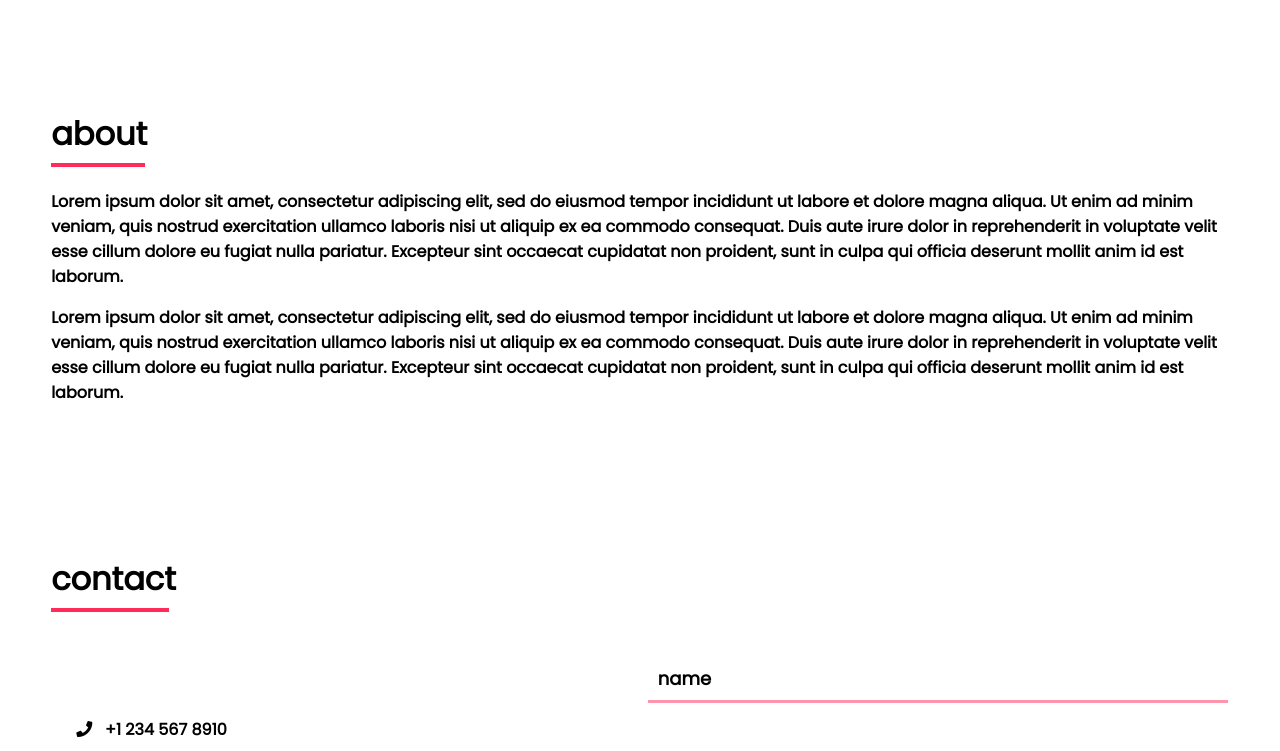
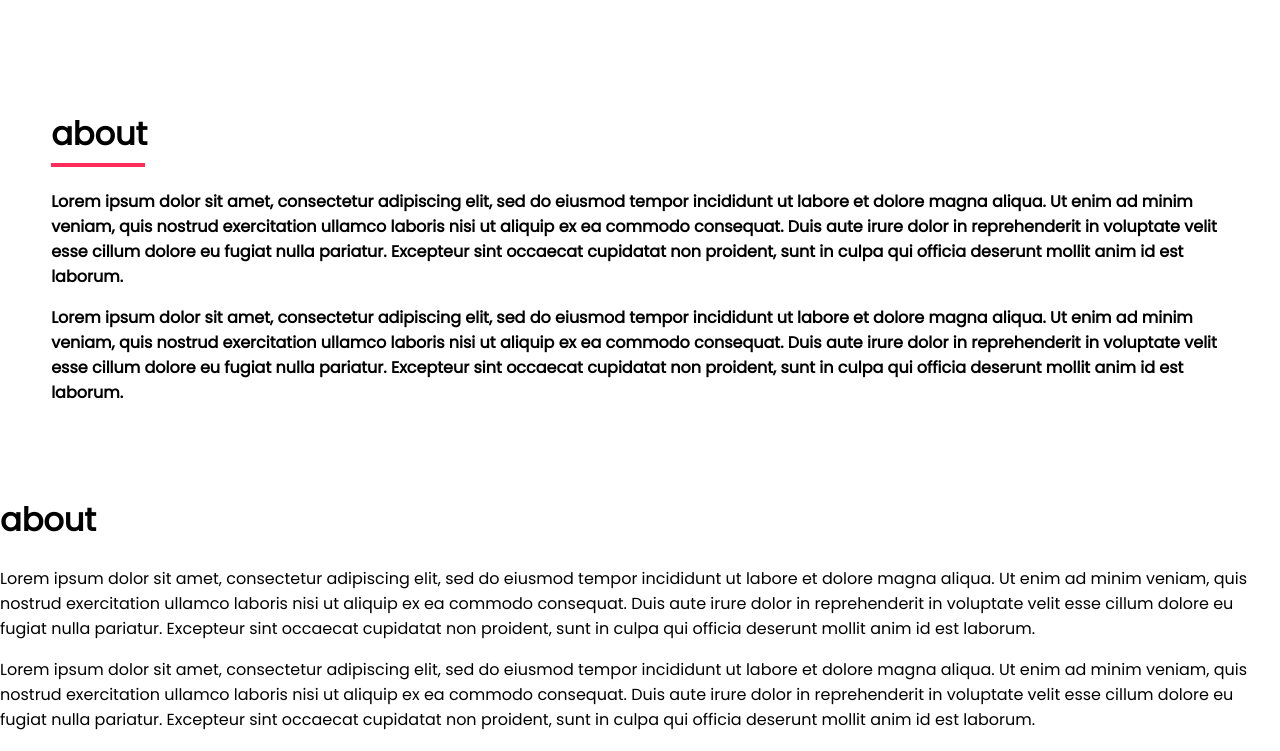
Before and after one commit to arpan-dasgupta/arpan-dasgupta.github.io, a Jekyll site: the page website/index.html, which Jekyll copies as it is, in a window 1280 px wide and 900 px high, scrolled down 1862 px, cut to the strip 149-900 px from the top of the window. Built offline with Jekyll 4.4.1, drawn with Linux system fonts in a browser that asks for light colours; some of the changed text lies outside the part shown.

Commit message:
updated Content

```diff
--- a/website/index.html
+++ b/website/index.html
@@ -1,15 +1,19 @@
 <!DOCTYPE html>
 <html lang="en">
+
 <head>
     <meta charset="UTF-8">
     <meta name="viewport" content="width=device-width, initial-scale=1.0">
     <meta http-equiv="X-UA-Compatible" content="ie=edge">
-    <title>yourname</title>
+    <title>Arpan</title>
     <link rel="stylesheet" href="https://cdnjs.cloudflare.com/ajax/libs/animate.css/3.7.0/animate.min.css">
-    <script src="https://code.jquery.com/jquery-3.3.1.min.js" integrity="sha256-FgpCb/KJQlLNfOu91ta32o/NMZxltwRo8QtmkMRdAu8=" crossorigin="anonymous"></script>
-    <link rel="stylesheet" href="https://use.fontawesome.com/releases/v5.7.1/css/all.css" integrity="sha384-fnmOCqbTlWIlj8LyTjo7mOUStjsKC4pOpQbqyi7RrhN7udi9RwhKkMHpvLbHG9Sr" crossorigin="anonymous">
+    <script src="https://code.jquery.com/jquery-3.3.1.min.js"
+        integrity="sha256-FgpCb/KJQlLNfOu91ta32o/NMZxltwRo8QtmkMRdAu8=" crossorigin="anonymous"></script>
+    <link rel="stylesheet" href="https://use.fontawesome.com/releases/v5.7.1/css/all.css"
+        integrity="sha384-fnmOCqbTlWIlj8LyTjo7mOUStjsKC4pOpQbqyi7RrhN7udi9RwhKkMHpvLbHG9Sr" crossorigin="anonymous">
     <link rel="stylesheet" href="index.css">
 </head>
+
 <body>
     <div id="loading">
         <div id="spinner"></div>
@@ -34,15 +38,20 @@
     <table id="top_part">
         <tr>
             <td id="about" class="animated slideInLeft" style="animation-delay:2s;">
-                <h1>this is where you put your about or tagline</h1>
-                <button class="btn_one">Hire Me</button><br>
+                <h1>Huh?</h1>
+                <button class="btn_one">Click for Fun!</button><br>
                 <table>
                     <tr>
-                        <td class="animated zoomIn" style="animation-delay:2.2s;"><a class="social"><i class="fab fa-facebook"></i></a></td>
-                        <td class="animated zoomIn" style="animation-delay:2.4s;"><a class="social"><i class="fab fa-twitter"></i></a></td>
-                        <td class="animated zoomIn" style="animation-delay:2.6s;"><a class="social"><i class="fab fa-instagram"></i></a></td>
-                        <td class="animated zoomIn" style="animation-delay:2.8s;"><a class="social"><i class="fab fa-dribbble"></i></a></td>
-                        <td class="animated zoomIn" style="animation-delay:3.0s;"><a class="social"><i class="fab fa-medium"></i></a></td>
+                        <td class="animated zoomIn" style="animation-delay:2.2s;"><a class="social"><i
+                                    class="fab fa-facebook"></i></a></td>
+                        <td class="animated zoomIn" style="animation-delay:2.4s;"><a class="social"><i
+                                    class="fab fa-twitter"></i></a></td>
+                        <td class="animated zoomIn" style="animation-delay:2.6s;"><a class="social"><i
+                                    class="fab fa-instagram"></i></a></td>
+                        <td class="animated zoomIn" style="animation-delay:2.8s;"><a class="social"><i
+                                    class="fab fa-dribbble"></i></a></td>
+                        <td class="animated zoomIn" style="animation-delay:3.0s;"><a class="social"><i
+                                    class="fab fa-medium"></i></a></td>
                     </tr>
                 </table>
             </td>
@@ -52,22 +61,54 @@
     <div id="work">
         <h1>work</h1>
         <div id="photos">
-            <img onclick="magnify($(this).attr('src'))" src="https://images.unsplash.com/photo-1547922657-b370d1687eb1?ixlib=rb-1.2.1&auto=format&fit=crop&w=700&q=80">
-            <img onclick="magnify($(this).attr('src'))" src="https://images.unsplash.com/photo-1549375463-8cbc18ca3f24?ixlib=rb-1.2.1&ixid=eyJhcHBfaWQiOjEyMDd9&auto=format&fit=crop&w=967&q=80">
-            <img onclick="magnify($(this).attr('src'))" src="https://images.unsplash.com/photo-1549366021-9f761d450615?ixlib=rb-1.2.1&ixid=eyJhcHBfaWQiOjEyMDd9&auto=format&fit=crop&w=650&q=80">
-            <img onclick="magnify($(this).attr('src'))" src="https://images.unsplash.com/photo-1549309019-a1d77aeae74f?ixlib=rb-1.2.1&ixid=eyJhcHBfaWQiOjEyMDd9&auto=format&fit=crop&w=634&q=80">
-            <img onclick="magnify($(this).attr('src'))" src="https://images.unsplash.com/photo-1547149666-769b42053e67?ixlib=rb-1.2.1&ixid=eyJhcHBfaWQiOjEyMDd9&auto=format&fit=crop&w=564&q=80">
-            <img onclick="magnify($(this).attr('src'))" src="https://images.unsplash.com/photo-1547950515-e652d0f50b1b?ixlib=rb-1.2.1&ixid=eyJhcHBfaWQiOjEyMDd9&auto=format&fit=crop&w=634&q=80">
-            <img onclick="magnify($(this).attr('src'))" src="https://images.unsplash.com/photo-1545342084-d03fe58ea023?ixlib=rb-1.2.1&ixid=eyJhcHBfaWQiOjEyMDd9&auto=format&fit=crop&w=633&q=80">
+            <img onclick="magnify($(this).attr('src'))"
+                src="https://images.unsplash.com/photo-1547922657-b370d1687eb1?ixlib=rb-1.2.1&auto=format&fit=crop&w=700&q=80">
+            <img onclick="magnify($(this).attr('src'))"
+                src="https://images.unsplash.com/photo-1549375463-8cbc18ca3f24?ixlib=rb-1.2.1&ixid=eyJhcHBfaWQiOjEyMDd9&auto=format&fit=crop&w=967&q=80">
+            <img onclick="magnify($(this).attr('src'))"
+                src="https://images.unsplash.com/photo-1549366021-9f761d450615?ixlib=rb-1.2.1&ixid=eyJhcHBfaWQiOjEyMDd9&auto=format&fit=crop&w=650&q=80">
+            <img onclick="magnify($(this).attr('src'))"
+                src="https://images.unsplash.com/photo-1549309019-a1d77aeae74f?ixlib=rb-1.2.1&ixid=eyJhcHBfaWQiOjEyMDd9&auto=format&fit=crop&w=634&q=80">
+            <img onclick="magnify($(this).attr('src'))"
+                src="https://images.unsplash.com/photo-1547149666-769b42053e67?ixlib=rb-1.2.1&ixid=eyJhcHBfaWQiOjEyMDd9&auto=format&fit=crop&w=564&q=80">
+            <img onclick="magnify($(this).attr('src'))"
+                src="https://images.unsplash.com/photo-1547950515-e652d0f50b1b?ixlib=rb-1.2.1&ixid=eyJhcHBfaWQiOjEyMDd9&auto=format&fit=crop&w=634&q=80">
+            <img onclick="magnify($(this).attr('src'))"
+                src="https://images.unsplash.com/photo-1545342084-d03fe58ea023?ixlib=rb-1.2.1&ixid=eyJhcHBfaWQiOjEyMDd9&auto=format&fit=crop&w=633&q=80">
         </div>
     </div>
     <div id="bio">
         <h1>about</h1>
         <p>
-            Lorem ipsum dolor sit amet, consectetur adipiscing elit, sed do eiusmod tempor incididunt ut labore et dolore magna aliqua. Ut enim ad minim veniam, quis nostrud exercitation ullamco laboris nisi ut aliquip ex ea commodo consequat. Duis aute irure dolor in reprehenderit in voluptate velit esse cillum dolore eu fugiat nulla pariatur. Excepteur sint occaecat cupidatat non proident, sunt in culpa qui officia deserunt mollit anim id est laborum.
+            Lorem ipsum dolor sit amet, consectetur adipiscing elit, sed do eiusmod tempor incididunt ut labore et
+            dolore magna aliqua. Ut enim ad minim veniam, quis nostrud exercitation ullamco laboris nisi ut aliquip ex
+            ea commodo consequat. Duis aute irure dolor in reprehenderit in voluptate velit esse cillum dolore eu fugiat
+            nulla pariatur. Excepteur sint occaecat cupidatat non proident, sunt in culpa qui officia deserunt mollit
+            anim id est laborum.
         </p>
         <p>
-            Lorem ipsum dolor sit amet, consectetur adipiscing elit, sed do eiusmod tempor incididunt ut labore et dolore magna aliqua. Ut enim ad minim veniam, quis nostrud exercitation ullamco laboris nisi ut aliquip ex ea commodo consequat. Duis aute irure dolor in reprehenderit in voluptate velit esse cillum dolore eu fugiat nulla pariatur. Excepteur sint occaecat cupidatat non proident, sunt in culpa qui officia deserunt mollit anim id est laborum.
+            Lorem ipsum dolor sit amet, consectetur adipiscing elit, sed do eiusmod tempor incididunt ut labore et
+            dolore magna aliqua. Ut enim ad minim veniam, quis nostrud exercitation ullamco laboris nisi ut aliquip ex
+            ea commodo consequat. Duis aute irure dolor in reprehenderit in voluptate velit esse cillum dolore eu fugiat
+            nulla pariatur. Excepteur sint occaecat cupidatat non proident, sunt in culpa qui officia deserunt mollit
+            anim id est laborum.
+        </p>
+    </div>
+    <div id="blog">
+        <h1>about</h1>
+        <p>
+            Lorem ipsum dolor sit amet, consectetur adipiscing elit, sed do eiusmod tempor incididunt ut labore et
+            dolore magna aliqua. Ut enim ad minim veniam, quis nostrud exercitation ullamco laboris nisi ut aliquip ex
+            ea commodo consequat. Duis aute irure dolor in reprehenderit in voluptate velit esse cillum dolore eu fugiat
+            nulla pariatur. Excepteur sint occaecat cupidatat non proident, sunt in culpa qui officia deserunt mollit
+            anim id est laborum.
+        </p>
+        <p>
+            Lorem ipsum dolor sit amet, consectetur adipiscing elit, sed do eiusmod tempor incididunt ut labore et
+            dolore magna aliqua. Ut enim ad minim veniam, quis nostrud exercitation ullamco laboris nisi ut aliquip ex
+            ea commodo consequat. Duis aute irure dolor in reprehenderit in voluptate velit esse cillum dolore eu fugiat
+            nulla pariatur. Excepteur sint occaecat cupidatat non proident, sunt in culpa qui officia deserunt mollit
+            anim id est laborum.
         </p>
     </div>
     <div id="contact">
```
Also changed, not shown: other parts of website/index.html (+4 -3 lines). Lines whose indentation alone changed are shown as unchanged.
